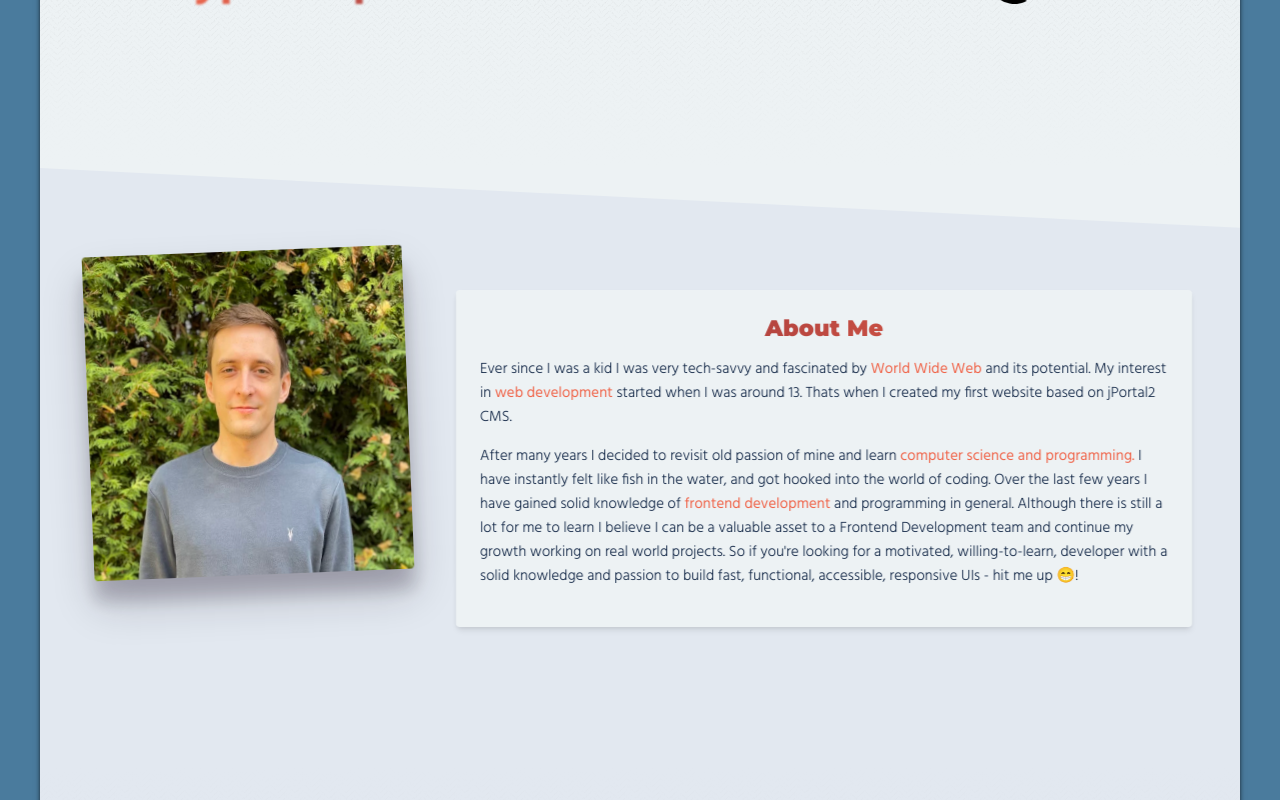
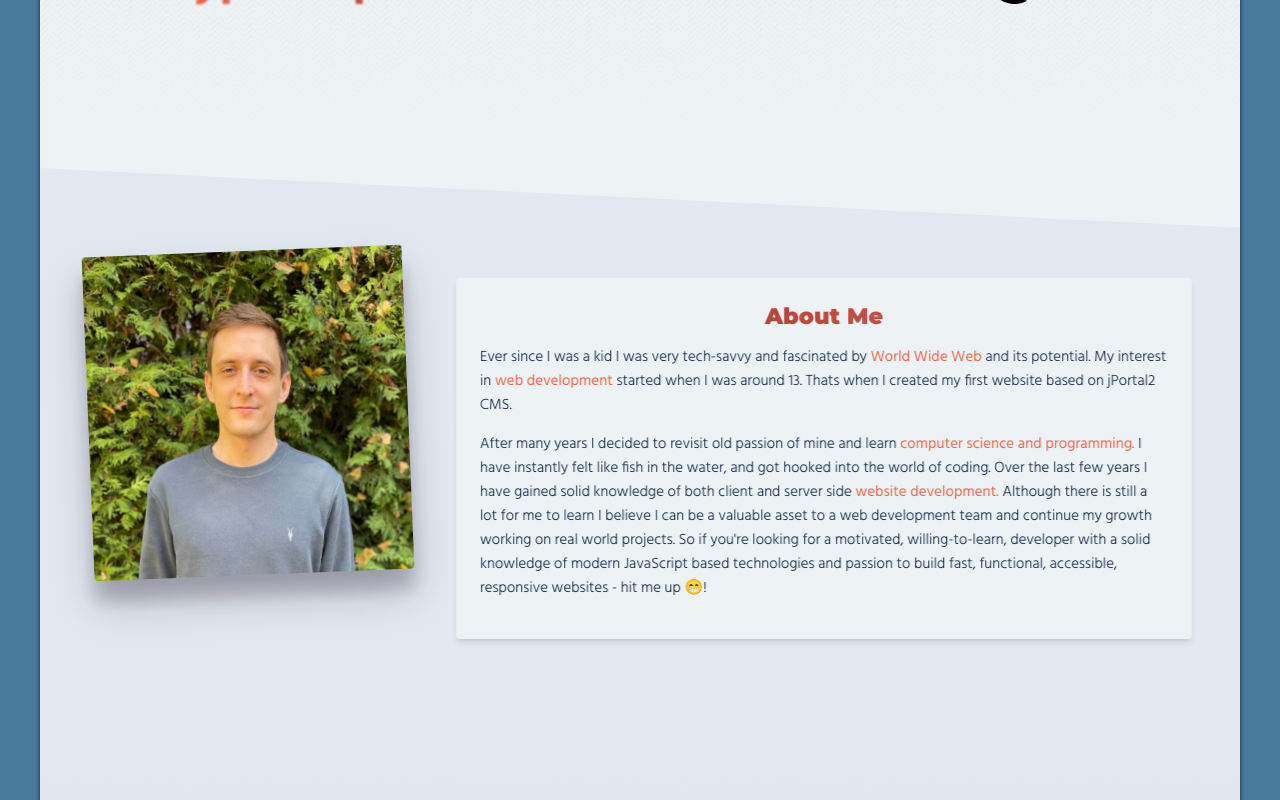
Before and after one commit to husky93/portfolio, a React (Vite) app: page / in a window 1280 px wide. Shown: the part 432-1232 px from the top of the page. Built offline with nearby package versions, Linux system fonts and the light colour scheme.

Commit message:
Update About section text

```diff
--- a/src/components/about/About.tsx
+++ b/src/components/about/About.tsx
@@ -98,17 +98,17 @@ const About: React.FC<AboutProps> = ({}) => {
                   </strong>{' '}
                   I have instantly felt like fish in the water, and got hooked
                   into the world of coding. Over the last few years I have
-                  gained solid knowledge of{' '}
+                  gained solid knowledge of both client and server side{' '}
                   <strong className={styles.highlighted}>
-                    frontend development
+                    website development.
                   </strong>{' '}
-                  and programming in general. Although there is still a lot for
-                  me to learn I believe I can be a valuable asset to a Frontend
-                  Development team and continue my growth working on real world
-                  projects. So if you're looking for a motivated,
-                  willing-to-learn, developer with a solid knowledge and passion
-                  to build fast, functional, accessible, responsive UIs - hit me
-                  up 😁!
+                  Although there is still a lot for me to learn I believe I can
+                  be a valuable asset to a web development team and continue my
+                  growth working on real world projects. So if you're looking
+                  for a motivated, willing-to-learn, developer with a solid
+                  knowledge of modern JavaScript based technologies and passion
+                  to build fast, functional, accessible, responsive websites -
+                  hit me up 😁!
                 </p>
               </div>
             </Curtain>
```
